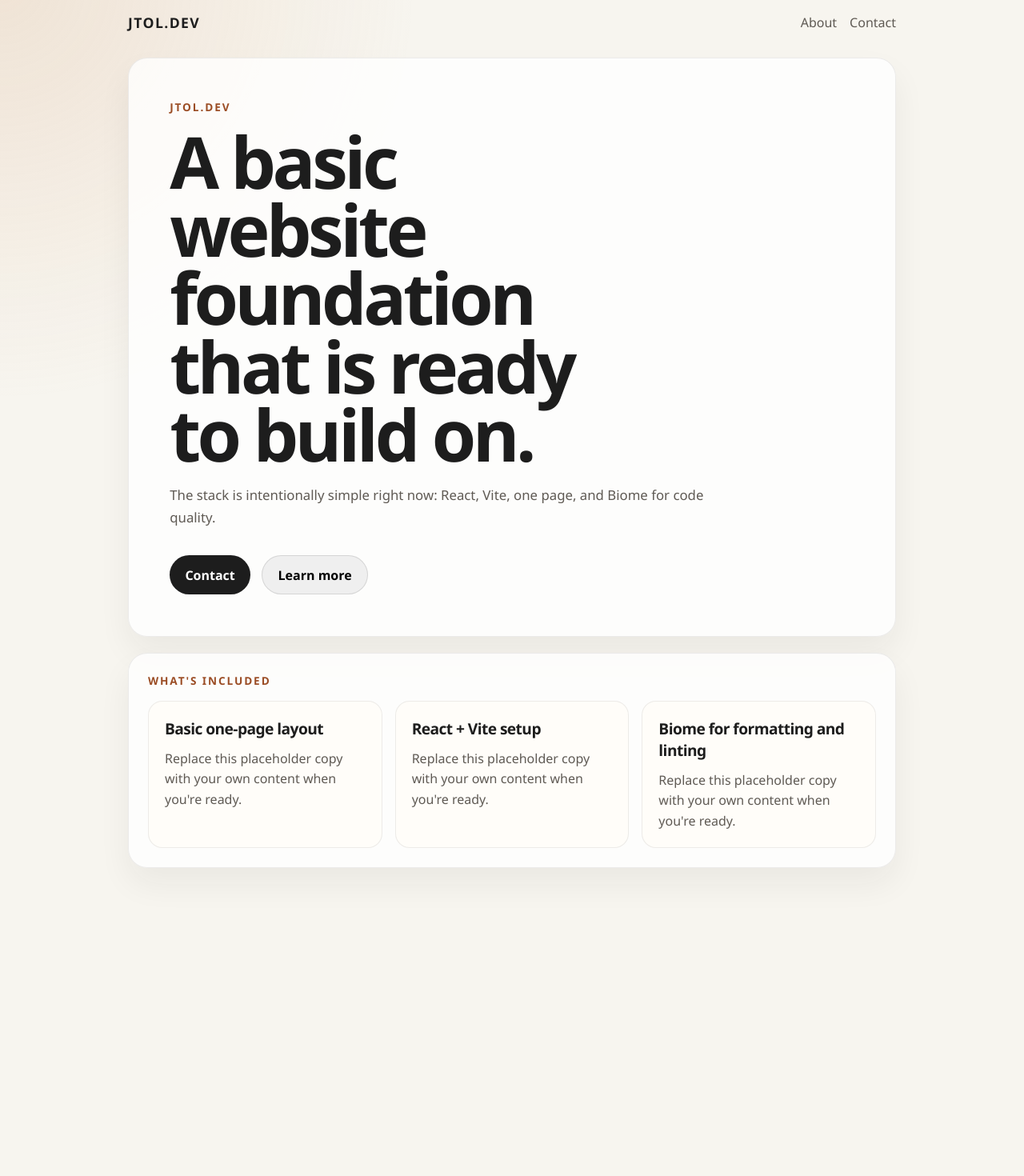
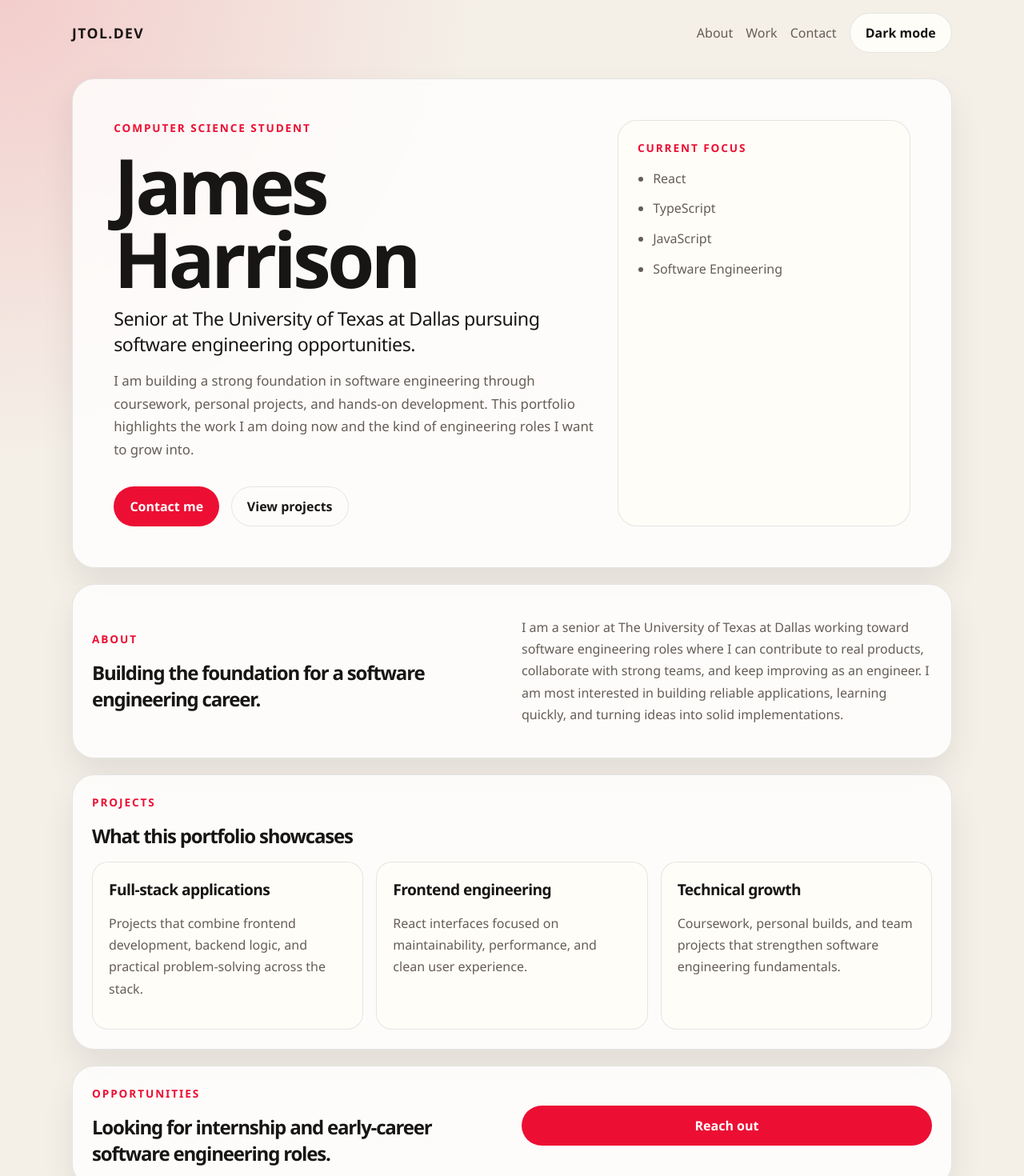
Before and after one commit to James5657/jtol.dev, a React (Vite) app: page / in a window 1280 px wide. Shown: the part 20-1490 px from the top of the page at 80% size. Before the commit the page ends 1169 px from the top, so only its background shows below. Built offline with nearby package versions, Linux system fonts and the light colour scheme.

Commit message:
Overhaul styling, add components and dark theme behavior

```diff
--- a/src/App.tsx
+++ b/src/App.tsx
@@ -1,61 +1,76 @@
 import Header from "./components/layout/Header";
+import AboutSection from "./components/sections/AboutSection";
+import ProjectsSection from "./components/sections/ProjectsSection";
+import Button from "./components/ui/Button";
+
+const stack = ["React", "TypeScript", "JavaScript", "Software Engineering"];
 
 export default function App() {
-    const scrollToAbout = () => {
-        document
-            .getElementById("about")
-            ?.scrollIntoView({ behavior: "smooth" });
+    const scrollToSection = (id: string) => {
+        document.getElementById(id)?.scrollIntoView({ behavior: "smooth" });
     };
-
-    const highlights = [
-        "Basic one-page layout",
-        "React + Vite setup",
-        "Biome for formatting and linting",
-    ];
 
     return (
         <div className="site-shell">
             <Header />
-            <main>
+            <main className="page-content">
                 <section className="hero">
-                    <p className="eyebrow">jtol.dev</p>
-                    <h1>
-                        A basic website foundation that is ready to build on.
-                    </h1>
+                    <div className="hero-copy">
+                        <p className="eyebrow">Computer Science Student</p>
+                        <h1>James Harrison</h1>
+                        <p className="hero-subtitle">
+                            Senior at The University of Texas at Dallas pursuing
+                            software engineering opportunities.
+                        </p>
                         <p className="lede">
-                        The stack is intentionally simple right now: React,
-                        Vite, one page, and Biome for code quality.
+                            I am building a strong foundation in software
+                            engineering through coursework, personal projects,
+                            and hands-on development. This portfolio highlights
+                            the work I am doing now and the kind of engineering
+                            roles I want to grow into.
                         </p>
                         <div className="hero-actions">
                             <a
                                 className="button button-primary"
                                 href="mailto:hello@jtol.dev"
                             >
-                            Contact
+                                Contact me
                             </a>
-                        <button
-                            className="button button-secondary"
-                            onClick={scrollToAbout}
-                            type="button"
+                            <Button
+                                onClick={() => scrollToSection("work")}
+                                variant="secondary"
                             >
-                            Learn more
-                        </button>
+                                View projects
+                            </Button>
                         </div>
+                    </div>
+                    <aside className="hero-card">
+                        <p className="section-label">Current focus</p>
+                        <ul className="stack-list">
+                            {stack.map((item) => (
+                                <li key={item}>{item}</li>
+                            ))}
+                        </ul>
+                    </aside>
                 </section>
 
-                <section className="panel" id="about">
-                    <p className="section-label">What&apos;s included</p>
-                    <div className="feature-grid">
-                        {highlights.map((item) => (
-                            <article className="feature-card" key={item}>
-                                <h2>{item}</h2>
-                                <p>
-                                    Replace this placeholder copy with your own
-                                    content when you're ready.
-                                </p>
-                            </article>
-                        ))}
+                <AboutSection />
+                <ProjectsSection />
+
+                <section className="panel cta-panel">
+                    <div>
+                        <p className="section-label">Opportunities</p>
+                        <h2>
+                            Looking for internship and early-career software
+                            engineering roles.
+                        </h2>
                     </div>
+                    <a
+                        className="button button-primary"
+                        href="mailto:hello@jtol.dev"
+                    >
+                        Reach out
+                    </a>
                 </section>
             </main>
         </div>
--- a/src/components/layout/Header.tsx
+++ b/src/components/layout/Header.tsx
@@ -1,8 +1,12 @@
+import ThemeToggle from "../ui/ThemeToggle";
+
 export default function Header() {
-    const scrollToAbout = () => {
-        document
-            .getElementById("about")
-            ?.scrollIntoView({ behavior: "smooth" });
+    const scrollToSection = (id: string) => {
+        if (typeof document === "undefined") {
+            return;
+        }
+
+        document.getElementById(id)?.scrollIntoView({ behavior: "smooth" });
     };
 
     return (
@@ -13,12 +17,20 @@ export default function Header() {
             <nav className="nav">
                 <button
                     className="nav-link"
-                    onClick={scrollToAbout}
+                    onClick={() => scrollToSection("about")}
                     type="button"
                 >
                     About
                 </button>
+                <button
+                    className="nav-link"
+                    onClick={() => scrollToSection("work")}
+                    type="button"
+                >
+                    Work
+                </button>
                 <a href="mailto:hello@jtol.dev">Contact</a>
+                <ThemeToggle />
             </nav>
         </header>
     );
--- /dev/null
+++ b/src/components/sections/AboutSection.tsx
@@ -0,0 +1,20 @@
+export default function AboutSection() {
+    return (
+        <section className="panel section-grid" id="about">
+            <div>
+                <p className="section-label">About</p>
+                <h2>
+                    Building the foundation for a software engineering career.
+                </h2>
+            </div>
+            <p className="section-body">
+                I am a senior at The University of Texas at Dallas working
+                toward software engineering roles where I can contribute to real
+                products, collaborate with strong teams, and keep improving as
+                an engineer. I am most interested in building reliable
+                applications, learning quickly, and turning ideas into solid
+                implementations.
+            </p>
+        </section>
+    );
+}
--- /dev/null
+++ b/src/components/sections/ProjectsSection.tsx
@@ -0,0 +1,36 @@
+const projects = [
+    {
+        title: "Full-stack applications",
+        description:
+            "Projects that combine frontend development, backend logic, and practical problem-solving across the stack.",
+    },
+    {
+        title: "Frontend engineering",
+        description:
+            "React interfaces focused on maintainability, performance, and clean user experience.",
+    },
+    {
+        title: "Technical growth",
+        description:
+            "Coursework, personal builds, and team projects that strengthen software engineering fundamentals.",
+    },
+];
+
+export default function ProjectsSection() {
+    return (
+        <section className="panel" id="work">
+            <div className="section-heading">
+                <p className="section-label">Projects</p>
+                <h2>What this portfolio showcases</h2>
+            </div>
+            <div className="feature-grid">
+                {projects.map((project) => (
+                    <article className="feature-card" key={project.title}>
+                        <h3>{project.title}</h3>
+                        <p>{project.description}</p>
+                    </article>
+                ))}
+            </div>
+        </section>
+    );
+}
--- /dev/null
+++ b/src/components/ui/Button.tsx
@@ -0,0 +1,25 @@
+import type { ButtonHTMLAttributes, PropsWithChildren } from "react";
+
+type ButtonVariant = "primary" | "secondary" | "ghost";
+
+type ButtonProps = PropsWithChildren<
+    ButtonHTMLAttributes<HTMLButtonElement> & {
+        variant?: ButtonVariant;
+    }
+>;
+
+export default function Button({
+    children,
+    className = "",
+    type = "button",
+    variant = "primary",
+    ...props
+}: ButtonProps) {
+    const classes = `button button-${variant} ${className}`.trim();
+
+    return (
+        <button className={classes} type={type} {...props}>
+            {children}
+        </button>
+    );
+}
--- /dev/null
+++ b/src/components/ui/ThemeToggle.tsx
@@ -0,0 +1,46 @@
+import { useEffect, useState } from "react";
+import Button from "./Button";
+
+const themeStorageKey = "jtol-theme";
+
+function getInitialTheme(): "light" | "dark" {
+    if (typeof window === "undefined") {
+        return "light";
+    }
+
+    const savedTheme = window.localStorage.getItem(themeStorageKey);
+
+    if (savedTheme === "light" || savedTheme === "dark") {
+        return savedTheme;
+    }
+
+    return window.matchMedia("(prefers-color-scheme: dark)").matches
+        ? "dark"
+        : "light";
+}
+
+export default function ThemeToggle() {
+    const [theme, setTheme] = useState<"light" | "dark">(getInitialTheme);
+
+    useEffect(() => {
+        if (typeof window === "undefined") {
+            return;
+        }
+
+        document.documentElement.dataset.theme = theme;
+        document.documentElement.style.colorScheme = theme;
+        window.localStorage.setItem(themeStorageKey, theme);
+    }, [theme]);
+
+    const toggleTheme = () => {
+        setTheme((currentTheme) =>
+            currentTheme === "light" ? "dark" : "light",
+        );
+    };
+
+    return (
+        <Button onClick={toggleTheme} variant="ghost">
+            {theme === "light" ? "Dark mode" : "Light mode"}
+        </Button>
+    );
+}
--- a/src/index.css
+++ b/src/index.css
@@ -1,8 +1,30 @@
 :root {
     color-scheme: light;
     font-family: "Segoe UI", sans-serif;
-    background: #f7f5ef;
-    color: #1d1d1d;
+    --background: #f4f0e8;
+    --background-accent: rgba(236, 15, 51, 0.16);
+    --surface: rgba(255, 255, 255, 0.8);
+    --surface-strong: #fffdf8;
+    --text: #181614;
+    --muted: #655d56;
+    --line: rgba(24, 22, 20, 0.1);
+    --accent: #ec0f33;
+    --accent-strong: #c8102e;
+    --button-text: #fff;
+}
+
+:root[data-theme="dark"] {
+    color-scheme: dark;
+    --background: #121315;
+    --background-accent: rgba(236, 15, 51, 0.2);
+    --surface: rgba(24, 27, 31, 0.82);
+    --surface-strong: #181b1f;
+    --text: #f4efe8;
+    --muted: #b4aca3;
+    --line: rgba(255, 255, 255, 0.1);
+    --accent: #ff4f6d;
+    --accent-strong: #ff7f94;
+    --button-text: #160b0d;
 }
 
 * {
@@ -20,10 +42,14 @@ body {
     background:
         radial-gradient(
             circle at top left,
-            rgba(210, 154, 108, 0.2),
+            var(--background-accent),
             transparent 30%
         ),
-        #f7f5ef;
+        var(--background);
+    color: var(--text);
+    transition:
+        background-color 180ms ease,
+        color 180ms ease;
 }
 
 a {
@@ -40,9 +66,14 @@ button {
 }
 
 .site-shell {
-    width: min(960px, calc(100% - 2rem));
+    width: min(1100px, calc(100% - 2rem));
     margin: 0 auto;
     padding: 1.25rem 0 4rem;
+}
+
+.page-content {
+    display: grid;
+    gap: 1.25rem;
 }
 
 .site-header {
@@ -62,8 +93,9 @@ button {
 
 .nav {
     display: flex;
+    align-items: center;
     gap: 1rem;
-    color: #5f5a54;
+    color: var(--muted);
 }
 
 .nav-link {
@@ -76,40 +108,79 @@ button {
 
 .hero,
 .panel {
-    background: rgba(255, 255, 255, 0.78);
-    border: 1px solid rgba(29, 29, 29, 0.08);
-    border-radius: 24px;
-    box-shadow: 0 20px 40px rgba(29, 29, 29, 0.06);
+    border: 1px solid var(--line);
+    border-radius: 28px;
+    background: var(--surface);
+    box-shadow: 0 20px 40px rgba(0, 0, 0, 0.08);
+    backdrop-filter: blur(16px);
 }
 
 .hero {
-    padding: clamp(2rem, 4vw, 4rem);
+    display: grid;
+    grid-template-columns: minmax(0, 1.5fr) minmax(280px, 0.9fr);
+    gap: 1.25rem;
+    padding: clamp(1.5rem, 4vw, 3.5rem);
+}
+
+.hero-copy {
+    display: flex;
+    flex-direction: column;
+    justify-content: center;
+}
+
+.hero-card {
+    padding: 1.5rem;
+    border-radius: 24px;
+    border: 1px solid var(--line);
+    background: var(--surface-strong);
 }
 
 .eyebrow,
 .section-label {
     margin: 0 0 1rem;
-    color: #9b4d25;
+    color: var(--accent);
     font-size: 0.85rem;
     font-weight: 700;
     letter-spacing: 0.14em;
     text-transform: uppercase;
 }
 
+.hero h1,
+.section-grid h2,
+.section-heading h2,
+.cta-panel h2 {
+    margin: 0;
+    letter-spacing: -0.05em;
+}
+
 .hero h1 {
-    max-width: 10ch;
-    margin: 0;
-    font-size: clamp(3rem, 10vw, 5.6rem);
-    line-height: 0.95;
-    letter-spacing: -0.05em;
+    max-width: none;
+    font-size: clamp(3rem, 9vw, 6rem);
+    line-height: 0.96;
+}
+
+.hero-subtitle {
+    max-width: 38rem;
+    margin: 0.9rem 0 0;
+    color: var(--text);
+    font-size: clamp(1.1rem, 2.2vw, 1.45rem);
+    font-weight: 500;
+    letter-spacing: -0.02em;
+    line-height: 1.35;
+}
+
+.lede,
+.section-body,
+.feature-card p,
+.stack-list li {
+    color: var(--muted);
+    line-height: 1.7;
 }
 
 .lede {
     max-width: 42rem;
-    margin: 1.25rem 0 0;
-    color: #5f5a54;
+    margin: 1rem 0 0;
     font-size: 1.05rem;
-    line-height: 1.7;
 }
 
 .hero-actions {
@@ -125,24 +196,61 @@ button {
     justify-content: center;
     min-height: 3rem;
     padding: 0.8rem 1.2rem;
-    border: 0;
     border-radius: 999px;
+    border: 1px solid transparent;
     cursor: pointer;
     font-weight: 600;
+    transition:
+        transform 180ms ease,
+        background-color 180ms ease,
+        border-color 180ms ease,
+        color 180ms ease;
+}
+
+.button:hover {
+    transform: translateY(-1px);
 }
 
 .button-primary {
-    background: #1d1d1d;
-    color: #fff;
+    background: var(--accent);
+    color: var(--button-text);
 }
 
 .button-secondary {
-    border: 1px solid rgba(29, 29, 29, 0.12);
+    border-color: var(--line);
+    background: transparent;
+    color: var(--text);
+}
+
+.button-ghost {
+    border-color: var(--line);
+    background: var(--surface-strong);
+    color: var(--text);
 }
 
 .panel {
-    margin-top: 1.25rem;
     padding: 1.5rem;
+}
+
+.section-grid,
+.cta-panel {
+    display: grid;
+    grid-template-columns: minmax(0, 1fr) minmax(0, 1fr);
+    gap: 1.5rem;
+    align-items: center;
+}
+
+.section-heading {
+    margin-bottom: 1rem;
+}
+
+.stack-list {
+    margin: 0;
+    padding-left: 1.2rem;
+}
+
+.stack-list li + li {
+    margin-top: 0.65rem;
 }
 
 .feature-grid {
@@ -153,21 +261,24 @@ button {
 
 .feature-card {
     padding: 1.25rem;
-    border-radius: 18px;
-    background: #fffdf9;
-    border: 1px solid rgba(29, 29, 29, 0.08);
+    border-radius: 20px;
+    border: 1px solid var(--line);
+    background: var(--surface-strong);
 }
 
-.feature-card h2 {
+.feature-card h3 {
     margin: 0 0 0.75rem;
     font-size: 1.2rem;
     letter-spacing: -0.03em;
 }
 
-.feature-card p {
-    margin: 0;
-    color: #5f5a54;
-    line-height: 1.6;
+@media (max-width: 860px) {
+    .hero,
+    .section-grid,
+    .cta-panel,
+    .feature-grid {
+        grid-template-columns: 1fr;
+    }
 }
 
 @media (max-width: 720px) {
@@ -175,11 +286,12 @@ button {
         display: grid;
     }
 
-    .feature-grid {
-        grid-template-columns: 1fr;
+    .nav {
+        flex-wrap: wrap;
     }
 
     .hero h1 {
         max-width: none;
+        font-size: clamp(2.6rem, 13vw, 4rem);
     }
 }
```
Also changed, not shown: vite.config.js (line endings or trailing spaces). Lines whose indentation alone changed are shown as unchanged.
